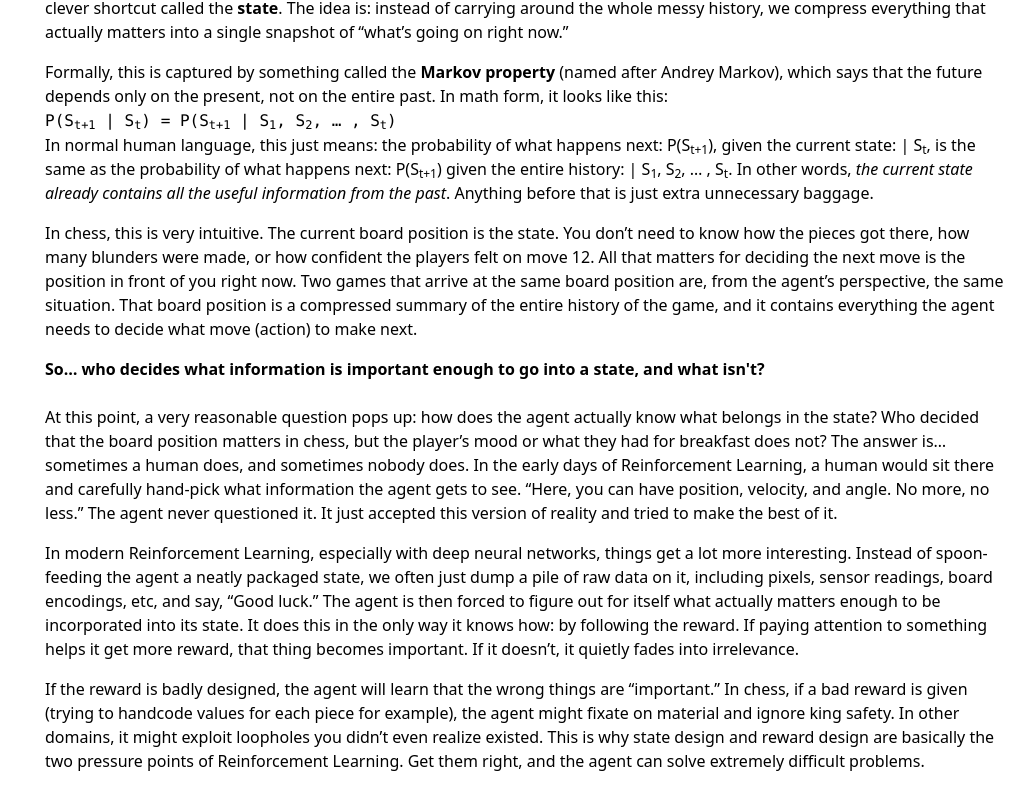
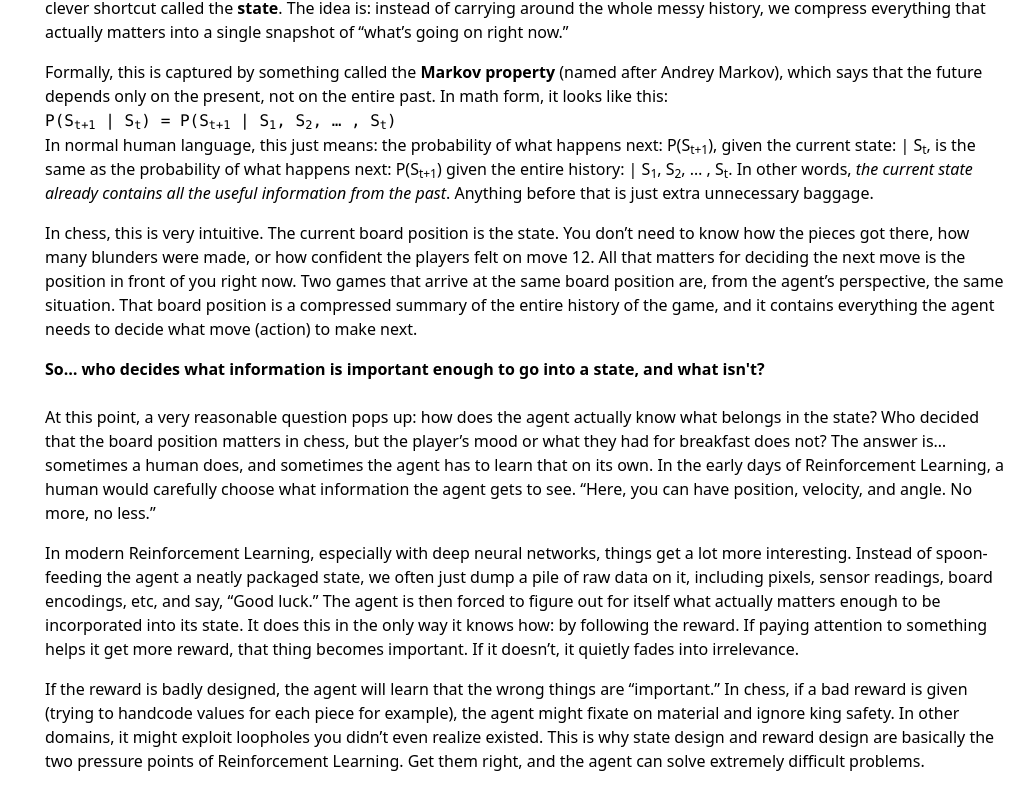
Before and after one commit to WilliamGiammona/learning-ai, a Next.js app: page /reinforcement-learning in a window 1280 px wide. Shown: the part 929-1738 px from the top of the page, without its empty margins (259-1280 px from the left). Built offline with nearby package versions, Linux system fonts and the light colour scheme.

Commit message:
continuing introduction

```diff
--- a/app/reinforcement-learning/page.tsx
+++ b/app/reinforcement-learning/page.tsx
@@ -141,12 +141,10 @@ export default function ReinforcementLearningPage() {
               agent actually know what belongs in the state? Who decided that
               the board position matters in chess, but the player’s mood or what
               they had for breakfast does not? The answer is… sometimes a human
-              does, and sometimes nobody does. In the early days of
-              Reinforcement Learning, a human would sit there and carefully
-              hand-pick what information the agent gets to see. “Here, you can
-              have position, velocity, and angle. No more, no less.” The agent
-              never questioned it. It just accepted this version of reality and
-              tried to make the best of it.
+              does, and sometimes the agent has to learn that on its own. In the
+              early days of Reinforcement Learning, a human would carefully
+              choose what information the agent gets to see. “Here, you can have
+              position, velocity, and angle. No more, no less.”
             </p>
 
             <p className="mb-4">
```
